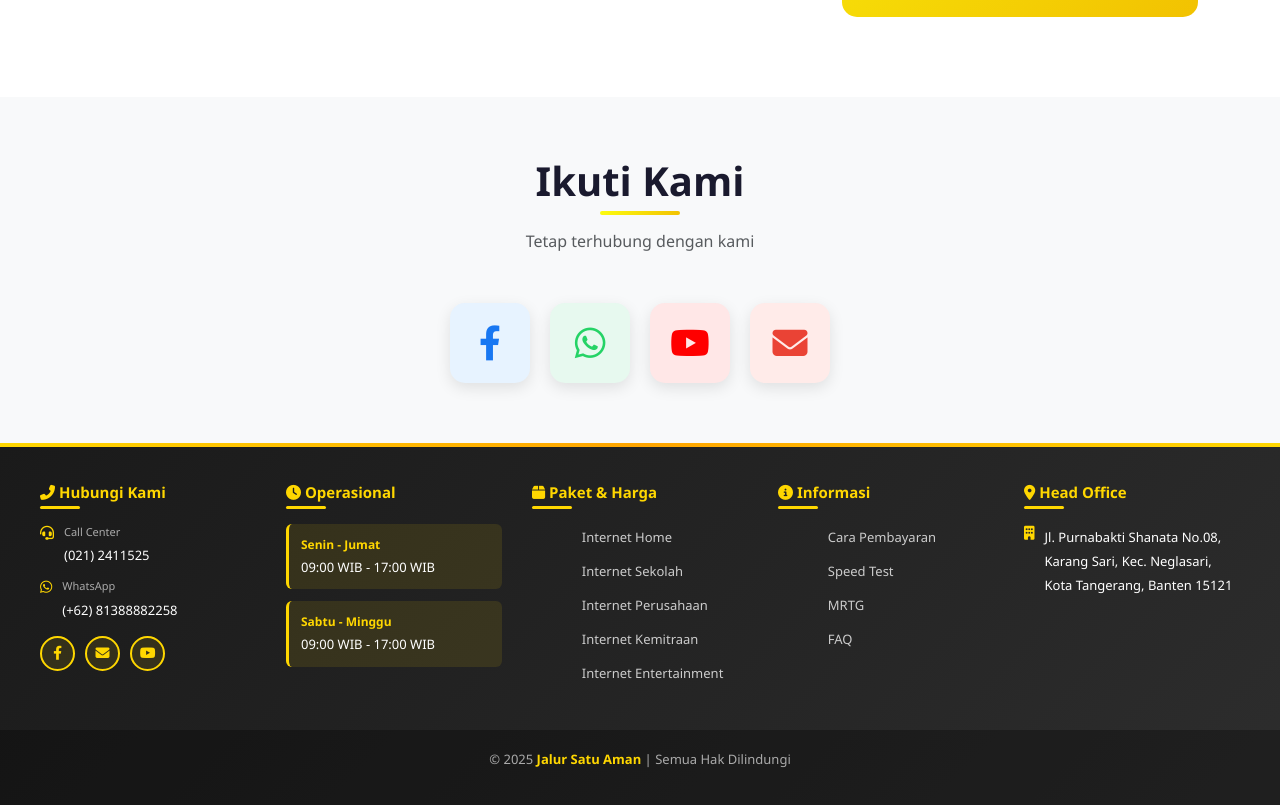
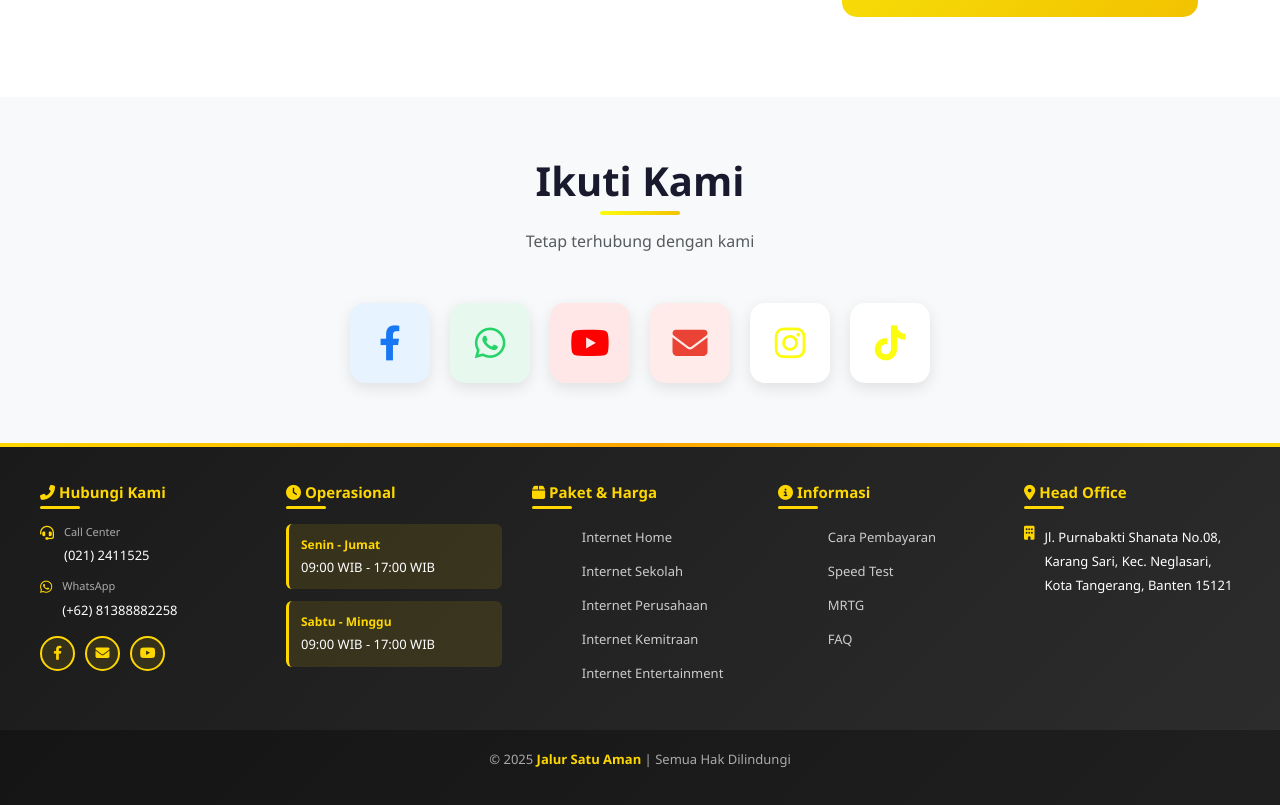
Before and after one commit to MuhammadAlfiFauzul/jsa, a plain HTML site: page kontak.html in a window 1280 px wide. Shown: the part 1335-2140 px from the top of the page. Drawn offline with nearby package versions, Linux system fonts and the light colour scheme; a script that the page names is missing.

Commit message:
Add files via upload

```diff
--- a/kontak.html
+++ b/kontak.html
@@ -169,13 +169,35 @@
     </div>
 
     <div class="social-links-large">
-      <a href="#" class="social-link facebook"><i class="fab fa-facebook-f"></i></a>
-      <a href="https://wa.me/6281388882258" class="social-link whatsapp" target="_blank"><i class="fab fa-whatsapp"></i></a>
-      <a href="#" class="social-link youtube"><i class="fab fa-youtube"></i></a>
-      <a href="mailto:info@jsainternet.com" class="social-link email"><i class="fas fa-envelope"></i></a>
+      <a href="https://www.facebook.com/profile.php?id=61583467552978" class="social-link facebook">
+        <i class="fab fa-facebook-f"></i>
+      </a>
+
+      <a href="https://wa.me/6281388882258" class="social-link whatsapp" target="_blank">
+        <i class="fab fa-whatsapp"></i>
+      </a>
+
+      <a href="#" class="social-link youtube">
+        <i class="fab fa-youtube"></i>
+      </a>
+
+      <a href="mailto:info@jsainternet.com" class="social-link email">
+        <i class="fas fa-envelope"></i>
+      </a>
+
+      <!-- Instagram -->
+      <a href="https://www.instagram.com/jalursatuaman?igsh=ZGUzMzM3NWJiOQ==" class="social-link instagram">
+        <i class="fab fa-instagram"></i>
+      </a>
+
+      <!-- TikTok -->
+      <a href="https://www.tiktok.com/@jalursatuaman.net?is_from_webapp=1&sender_device=pc" class="social-link tiktok">
+        <i class="fab fa-tiktok"></i>
+      </a>
     </div>
   </div>
 </section>
+
 
 <!-- Footer & Bootstrap JS -->
 <!-- Footer -->
```
